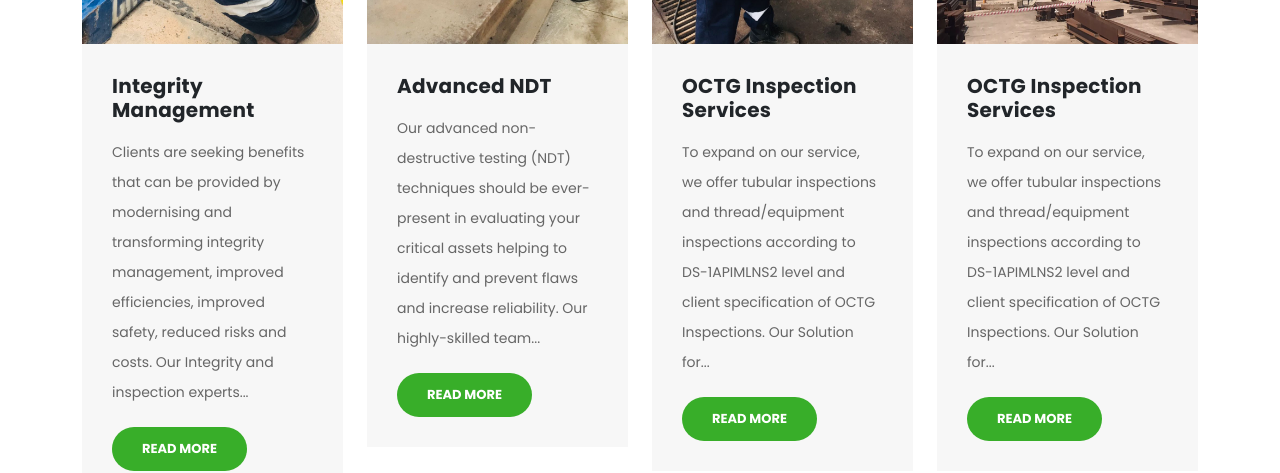
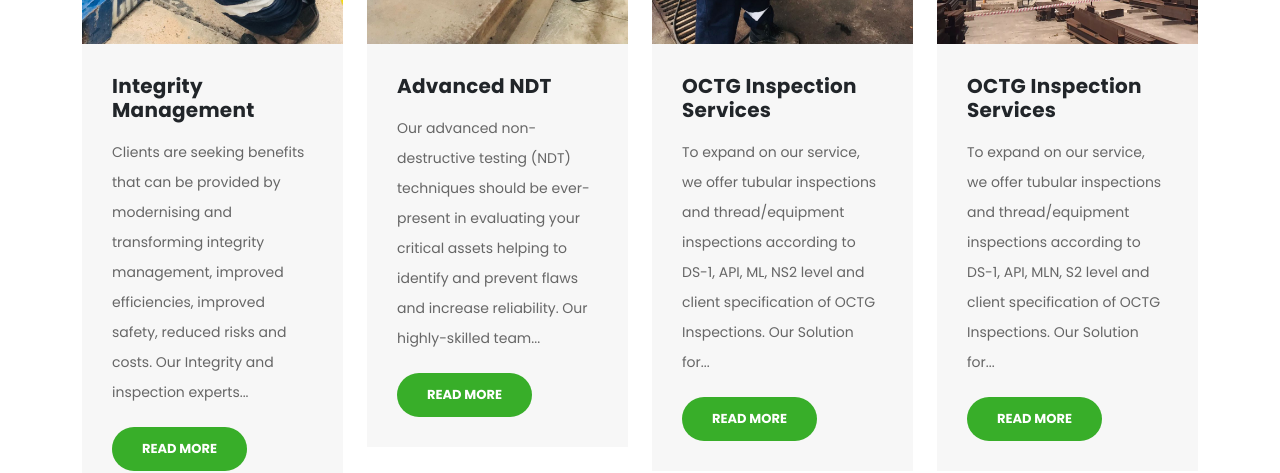
Before and after one commit to Faisal-Sey/Cedar-Company-Limited, a React (Vite) app: page / in a window 1280 px wide. Shown: the part 1580-2053 px from the top of the page. Built offline with nearby package versions, Linux system fonts and the light colour scheme.

Commit message:
lighting inspection standards text issue fixed

```diff
--- a/src/components/home/services.jsx
+++ b/src/components/home/services.jsx
@@ -58,7 +58,7 @@ export default function () {
                                 <h4>OCTG Inspection Services</h4>
                                 <p>
                                     To expand on our service, we offer tubular inspections
-                                    and thread/equipment inspections according to DS-1APIMLNS2
+                                    and thread/equipment inspections according to DS-1, API, ML, NS2
                                     level and client specification of OCTG Inspections. Our
                                     Solution for...
                                 </p>
@@ -76,7 +76,7 @@ export default function () {
                                 <h4>OCTG Inspection Services</h4>
                                 <p>
                                     To expand on our service, we offer tubular inspections
-                                    and thread/equipment inspections according to DS-1APIMLNS2
+                                    and thread/equipment inspections according to DS-1, API, MLN, S2
                                     level and client specification of OCTG Inspections. Our
                                     Solution for...
                                 </p>
```
